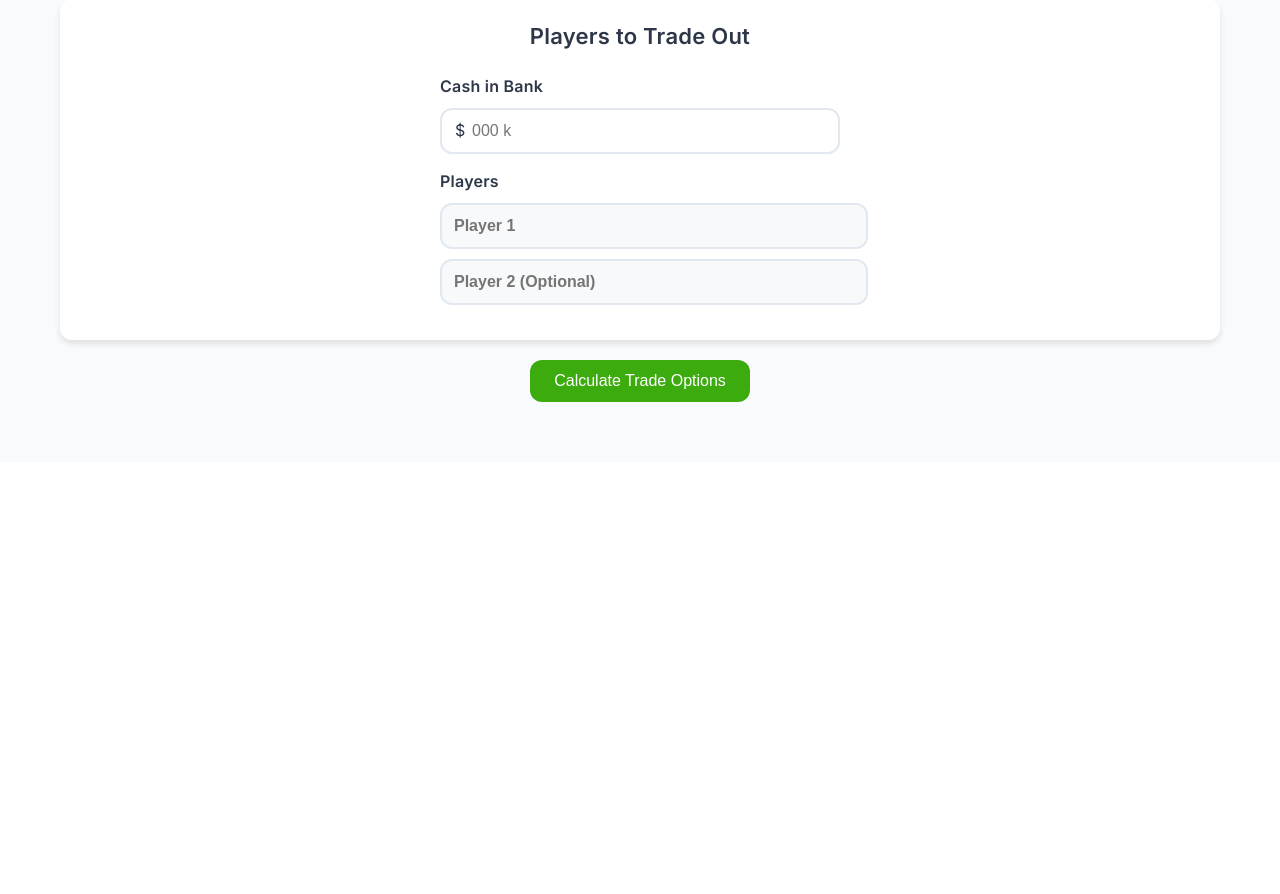
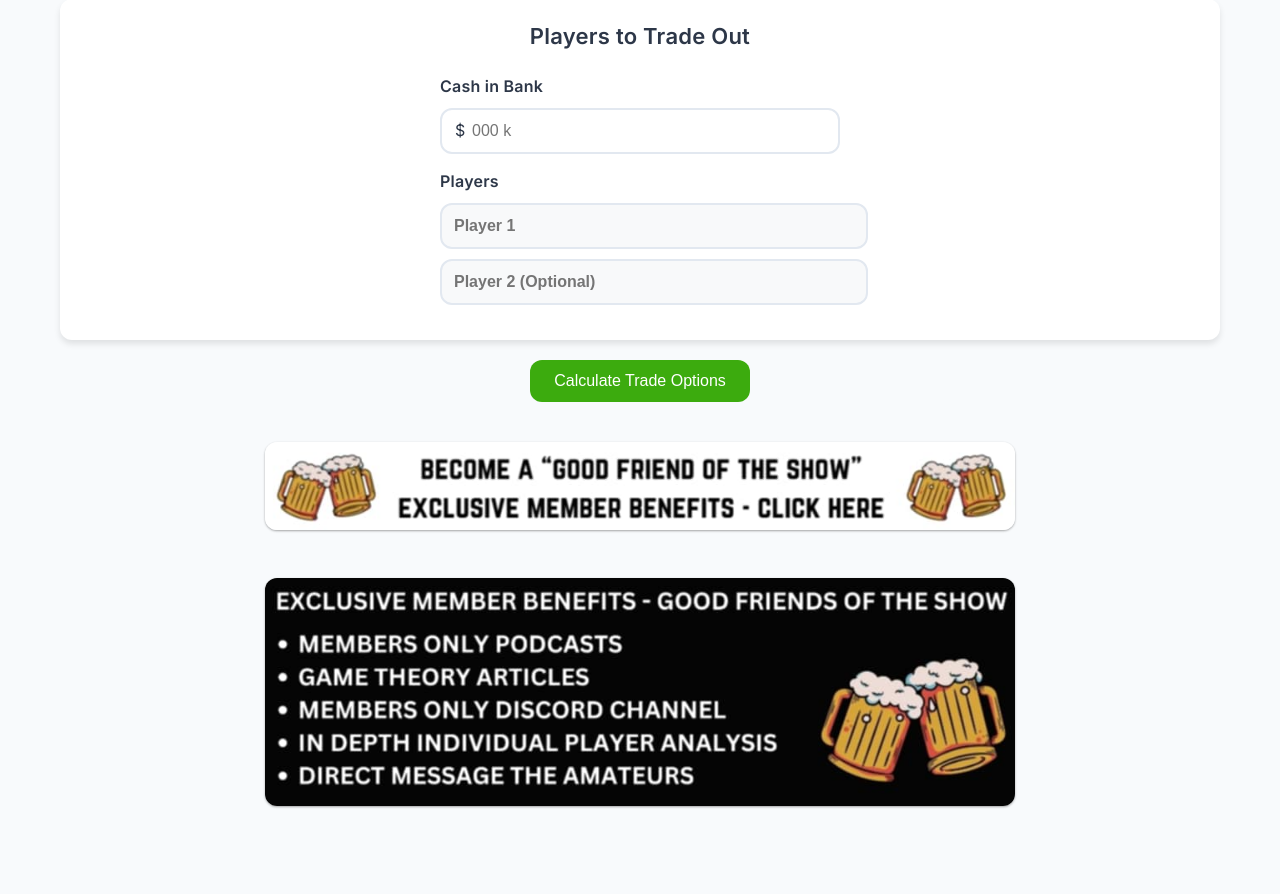
Before and after one commit to rrit5727/fantasy_calc_deployment, a Flask app: page / in a window 1280 px wide. Shown: the part 667-1561 px from the top of the page. Before the commit the page ends 1069 px from the top, so only its background shows below. Run offline with Flask 3, Linux system fonts and the light colour scheme; parts of the project's set-up code (start-up, migrations or seed data) failed here and were passed over; some libraries are stand-ins or nearby versions.

Commit message:
add amateurs images, link to buy me a coffee

```diff
--- a/templates/index.html
+++ b/templates/index.html
@@ -1458,6 +1458,44 @@
                 box-shadow: 0 1px 3px rgba(0,0,0,0.1);
             }
         }
+
+        .member-benefits-container {
+            width: 100%;
+            max-width: 800px;
+            margin: 40px auto;
+            text-align: center;
+        }
+
+        .member-benefits-image {
+            width: 100%;
+            max-width: 750px;
+            border-radius: var(--border-radius);
+            box-shadow: var(--box-shadow);
+        }
+
+        /* Mobile responsiveness */
+        @media (max-width: 768px) {
+            .member-benefits-container {
+                margin: 20px auto;
+            }
+        }
+
+        .coffee-support-container {
+            width: 100%;
+            max-width: 800px;
+            margin: 20px auto;
+            text-align: center;
+        }
+
+        .coffee-image {
+            max-width: 200px;
+            transition: transform 0.3s ease;
+            border-radius: 8px;
+        }
+
+        .coffee-image:hover {
+            transform: scale(1.05);
+        }
     </style>
     <!-- Hotjar Tracking Code -->
     <script>
@@ -1617,6 +1655,17 @@
         </form>
 
         <div id="results" class="results"></div>
+
+        <!-- Amateurs images -->
+        <div class="member-benefits-container">
+          <a href="https://buymeacoffee.com/fantasyamateurs/membership" target="_blank" rel="noopener noreferrer">
+            <img src="{{ url_for('static', filename='images/buy_me_a_coffee.png') }}" alt="Exclusive Member Benefits" class="member-benefits-image">
+          </a>
+        </div>
+        <div class="member-benefits-container">
+            <img src="{{ url_for('static', filename='images/members_benefits.png') }}" alt="Exclusive Member Benefits" class="member-benefits-image">
+        </div>
+
     </div>
 
     <script>
@@ -2107,6 +2156,28 @@
                     $(this).val('');
                 }
             });
+
+            // Initially show member benefits below the form
+            positionMemberBenefits();
+
+            // Reposition after calculation
+            $('#tradeForm').on('submit', function() {
+                // This will execute after trade calculation
+                setTimeout(positionMemberBenefits, 1000);
+            });
+
+            function positionMemberBenefits() {
+                const $results = $('#results');
+                const $memberBenefits = $('.member-benefits-container');
+
+                // If there are results, move the member benefits after the results
+                if ($results.children().length > 0) {
+                    $memberBenefits.insertAfter($results);
+                } else {
+                    // Otherwise keep it after the form
+                    $memberBenefits.insertAfter('#tradeForm');
+                }
+            }
         });
     </script>
 </body>
```
Also changed, not shown: static/images/buy_me_a_coffee.png (added), static/images/members_benefits.png (added).
